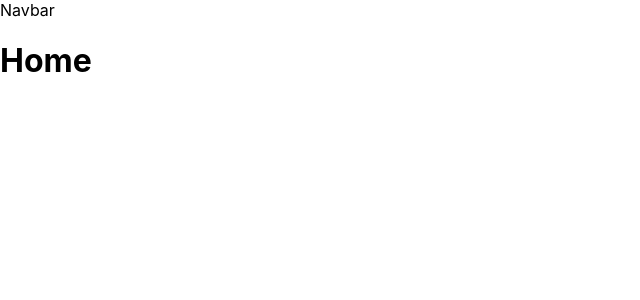
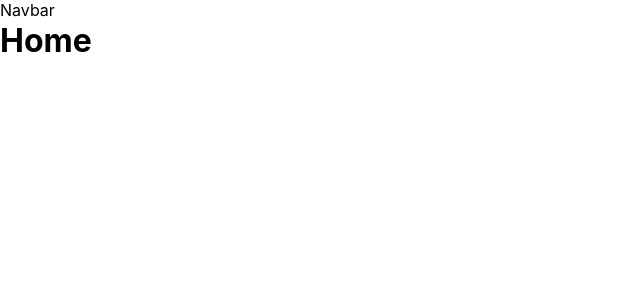
Before and after one commit to rohit21p/app_frontend, a React (Create React App) app: page / in a window 1280 px wide. Shown: the top 300 px of the page, without its empty margins (0-640 px from the left). Built offline with nearby package versions, Linux system fonts and the light colour scheme.

Commit message:
made navbar transparent and fixed

```diff
--- a/src/components/appbar.js
+++ b/src/components/appbar.js
@@ -1,9 +1,21 @@
 import React from 'react';
 import { Grid } from '@material-ui/core';
+import { makeStyles } from '@material-ui/styles';
+
+const useStyles = makeStyles(theme => ({
+    root: {
+        backgroundColor: 'transparent',
+        height: '7vh',
+        position: 'fixed'
+    }
+}))
 
 function AppBar() {
+
+    const classes = useStyles();
+
     return (
-        <Grid container>
+        <Grid container className={classes.root}>
             Navbar
         </Grid>
     );
```
